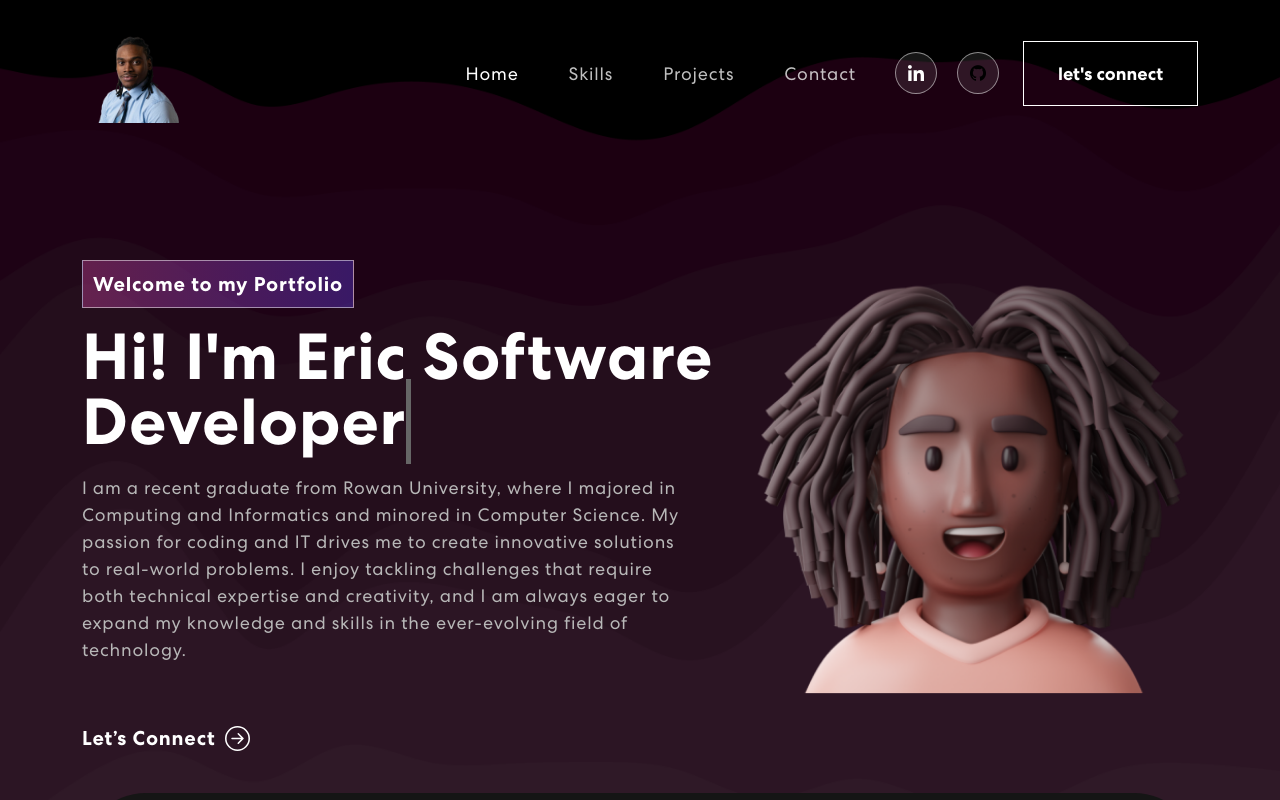
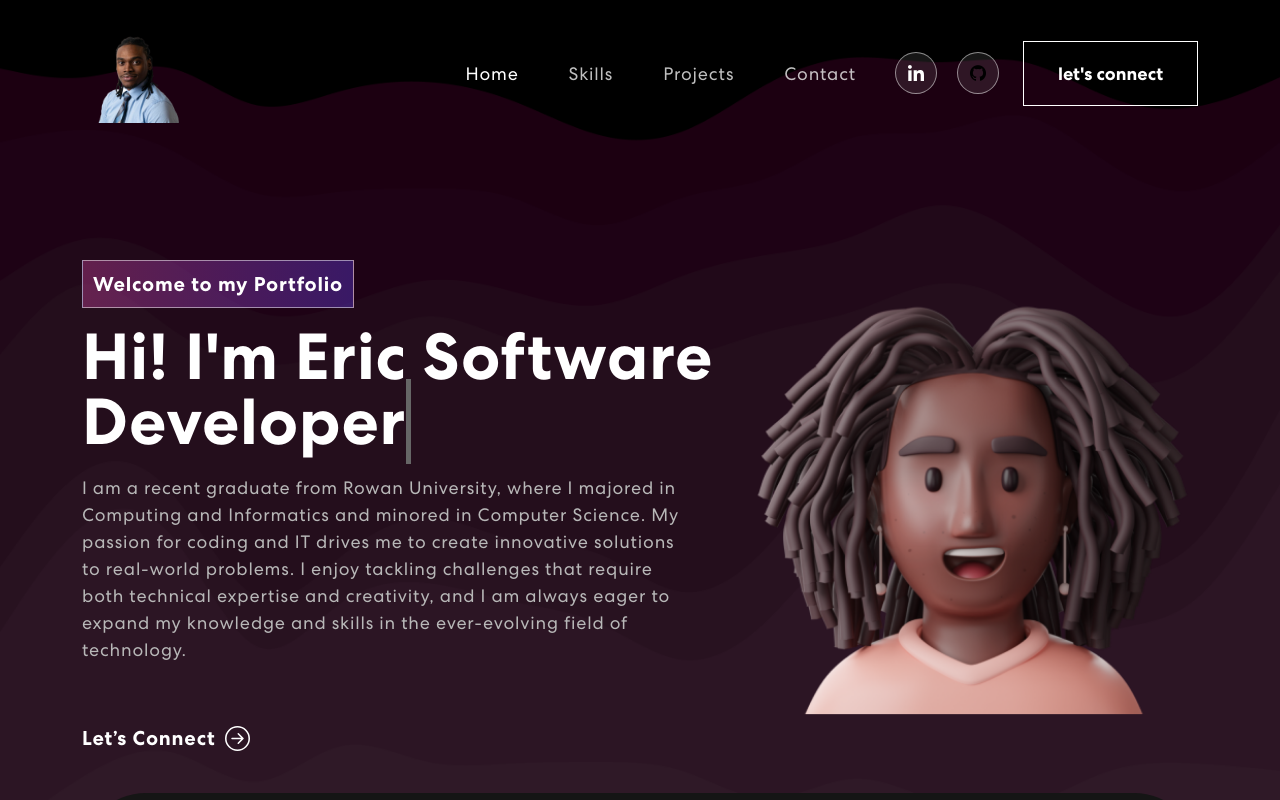
Before and after one commit to Robinson-erc/portfolio_react, a React (Create React App) app: page / in a window 1280 px wide. Shown: the top 800 px of the page. Built offline with nearby package versions, Linux system fonts and the light colour scheme; no server answers.

Commit message:
mobile header img fixes

```diff
--- a/src/App.css
+++ b/src/App.css
@@ -238,6 +238,11 @@ nav.navbar .navbar-toggler[aria-expanded="true"] .navbar-toggler-icon {
   background-position: top center;
   background-size: cover;
   background-repeat: no-repeat;
+}
+/* Ensure the image is responsive */
+.img-fluid {
+  max-width: 100%;
+  height: auto;
 }
 .banner .tagline {
   font-weight: 700;
--- a/src/components/Banner.js
+++ b/src/components/Banner.js
@@ -50,7 +50,7 @@ export const Banner = () => {
   return (
     <section className="banner" id="home">
       <Container>
-        <Row className="aligh-items-center">
+        <Row className="align-items-center">
           <Col xs={12} md={6} xl={7}>
             <TrackVisibility>
               {({ isVisible }) =>
@@ -66,7 +66,7 @@ export const Banner = () => {
             <TrackVisibility>
               {({ isVisible }) =>
                 <div>
-                  <img src={headerImg} alt="Header Img"/>
+                  <img src={headerImg} alt="Header Img" className="img-fluid" />
                 </div>}
             </TrackVisibility>
           </Col>
```
